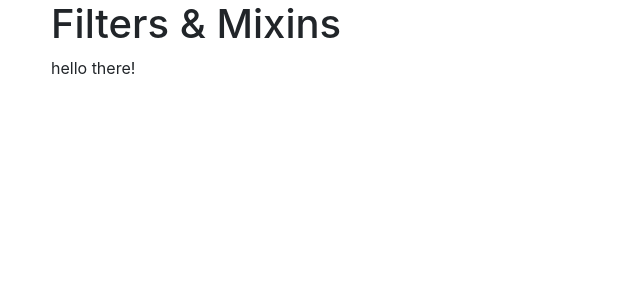
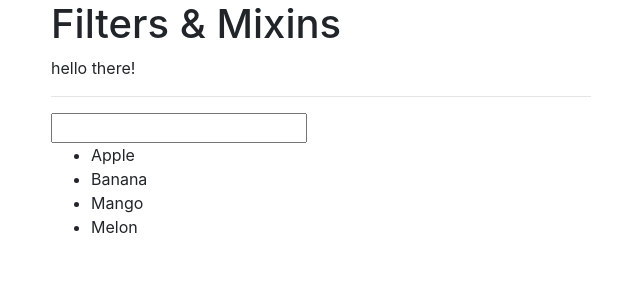
Before and after one commit to vladislavXXL/stock-trader, a Vue app: page / in a window 1280 px wide. Shown: the top 300 px of the page, without its empty margins (34-674 px from the left). Built offline with nearby package versions, Linux system fonts and the light colour scheme.

Commit message:
Upd with filter based on computed

```diff
--- a/src/App.vue
+++ b/src/App.vue
@@ -4,6 +4,11 @@
             <div class="col-xs-12 col-sm-8 col-sm-offset-2 col-md-6 col-md-offset-3">
                 <h1>Filters & Mixins</h1>
                 <p>{{ text | toUppercase | toLowercase }}</p>
+                <hr>
+                <input type="text" v-model="filterText">
+                <ul>
+                    <li v-for="fruit in filteredFruits">{{ fruit }}</li>
+                </ul>
             </div>
         </div>
     </div>
@@ -13,12 +18,21 @@
     export default {
         data() {
             return {
-                text: 'Hello there!'
+                text: 'Hello there!',
+                fruits: ['Apple', 'Banana', 'Mango', 'Melon'],
+                filterText: ''
             }
         },
         filters: {
             toUppercase(value) {
                 return value.toUpperCase();
+            }
+        },
+        computed: {
+            filteredFruits() {
+                return this.fruits.filter((element) => {
+                    return element.match(this.filterText);
+                });
             }
         }
     }
```
